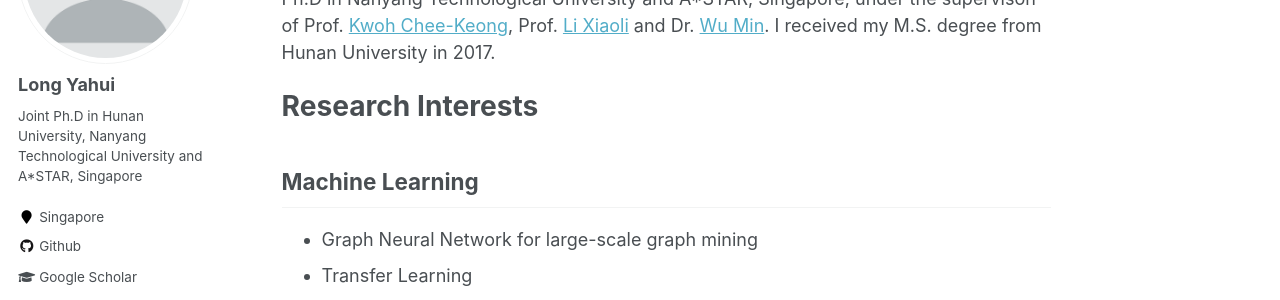
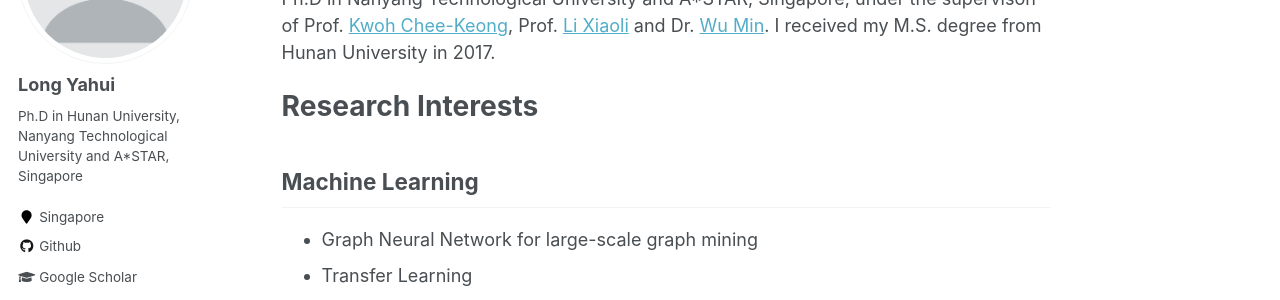
Before and after one commit to longyahui/Home, a Jekyll site: the page built from _pages/about.md, in a window 1280 px wide. Shown: the part 229-529 px from the top of the page. Built offline with Jekyll 4.4.1, drawn with Linux system fonts in a browser that asks for light colours.

Commit message:
Update _config.yml

```diff
--- a/_config.yml
+++ b/_config.yml
@@ -82,7 +82,7 @@ analytics:
 author:
   name             : "Long Yahui"
   avatar           : "profile.png"
-  bio              : "Joint Ph.D in Hunan University, Nanyang Technological University and A*STAR, Singapore"
+  bio              : "Ph.D in Hunan University, Nanyang Technological University and A*STAR, Singapore"
   location         : "Singapore"
   employer         :
   #pubmed           : "https://www.ncbi.nlm.nih.gov/pubmed/?term=john+snow"
```
